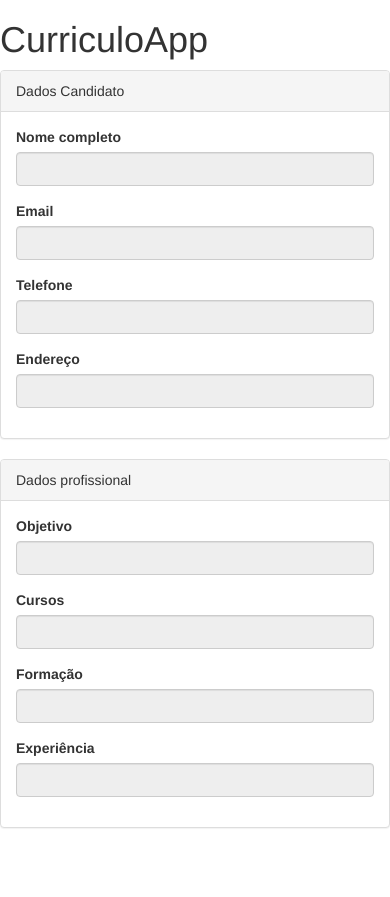
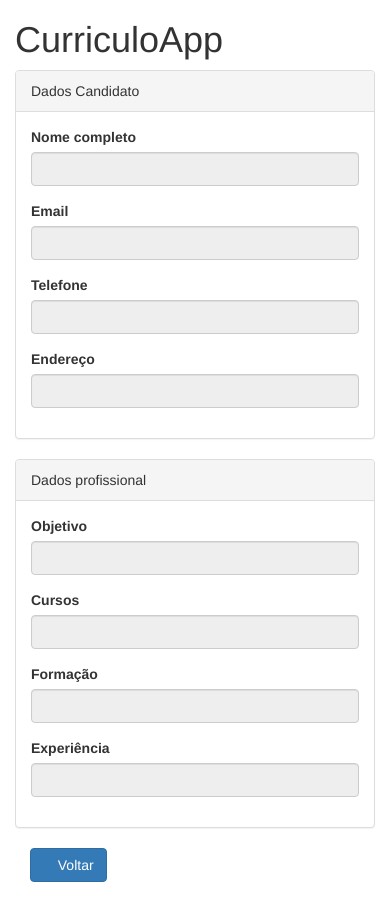
Before and after one commit to EduAraujoDev/TrabalhoFinal_SAAS, an Angular app in the folder CurriculoApp/: page /view/1 in a window 390 px wide. Before the commit the page ends 848 px from the top, so only its background shows below. Built offline with nearby package versions, Linux system fonts and the light colour scheme; no server answers; a web font is replaced by a local one.

Commit message:
Correções de bugs

```diff
--- a/CurriculoApp/src/app/view/view.component.html
+++ b/CurriculoApp/src/app/view/view.component.html
@@ -41,4 +41,9 @@
 			</div>
 		</div>
 	</div>
+	<div class="form-group">
+		<div class="col-md-12">
+			<button class="btn btn-primary" (click)="return()"><div class="glyphicon glyphicon-chevron-left"></div> Voltar</button>
+		</div>
+	</div>
 </div>
--- a/CurriculoApp/src/index.html
+++ b/CurriculoApp/src/index.html
@@ -10,6 +10,8 @@
   		<link rel="icon" type="image/x-icon" href="favicon.ico">
 	</head>
 	<body>
-  		<app-root>Loading...</app-root>
+		<div class="container">
+			<app-root>Loading...</app-root>
+		</div>
 	</body>
 </html>
```
Also changed, not shown: CurriculoApp/src/app/app.module.ts (line endings or trailing spaces).
